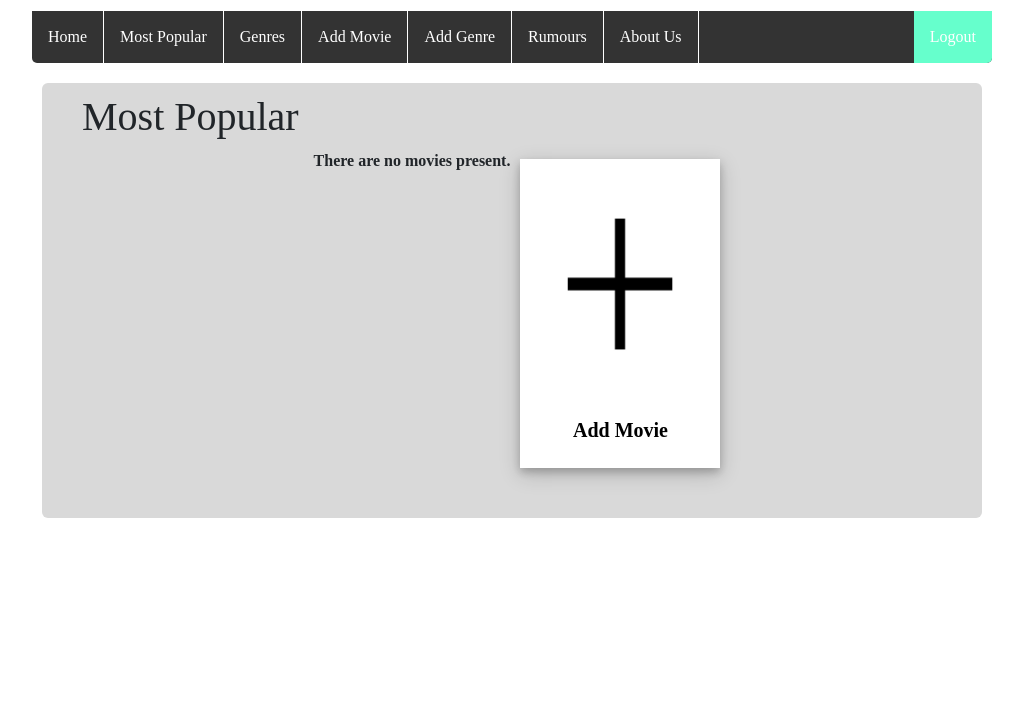
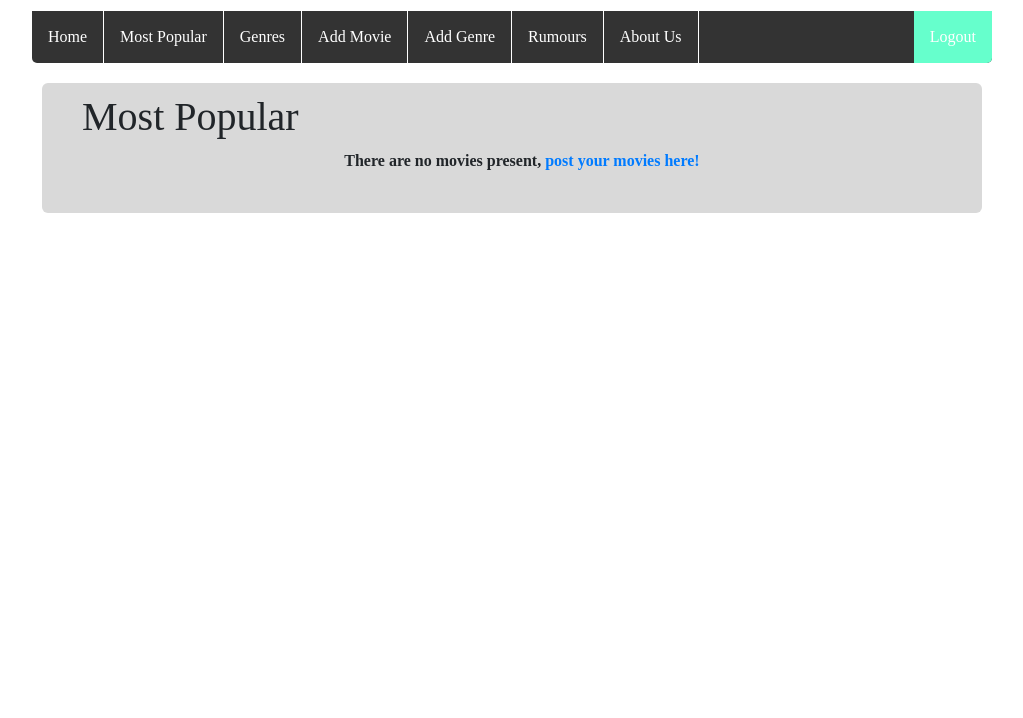
Before and after one commit to 2405040r/rate-my-movie, a Django app: page /rate_my_movie_app/mostpopular/ in a window 1280 px wide. Shown: the part 219-937 px from the top of the page, without its empty margins (128-1151 px from the left). After the commit the page ends 432 px from the top, so only its background shows below. Run offline with Django 3.2, Linux system fonts and the light colour scheme; the visitor is signed in with stand-in values (Sample User, id 1); data that the repository does not hold is empty; some libraries are stand-ins or nearby versions; some web fonts are replaced.

Commit message:
fixed adding movie/genre thumbnail overlapping with login/out views

```diff
--- a/templates/rate_my_movie_app/home.html
+++ b/templates/rate_my_movie_app/home.html
@@ -43,7 +43,8 @@
 				{% endfor %}
 
 			{% else %}
-				<strong>There are no movies present.</strong>
+
+				<strong>There are no movies present, <a href="/rate_my_movie_app/add_movie/">post your movies here!</a></strong>
 			{% endif %}
 		</div>
 	</div>
--- a/templates/rate_my_movie_app/mostpopular.html
+++ b/templates/rate_my_movie_app/mostpopular.html
@@ -31,10 +31,7 @@
 					</div>
 				{% endfor %}
 
-			{% else %}
-				<strong>There are no movies present.</strong>
-			{% endif %}
-			{% if user.is_authenticated %}
+				{% if user.is_authenticated %}
 						<div class="container-thumb" id="thumb-links">
 						<a href="/rate_my_movie_app/add_movie/">
 
@@ -53,6 +50,11 @@
 						</a>
 					</div>
 				{% endif %}
+
+			{% else %}
+				<strong>There are no movies present, <a href="/rate_my_movie_app/add_movie/">post your movies here!</a></strong>
+			{% endif %}
+
 		</div>
 	</div>
 
```
Also changed, not shown: templates/rate_my_movie_app/genres.html (+6 -5 lines).
